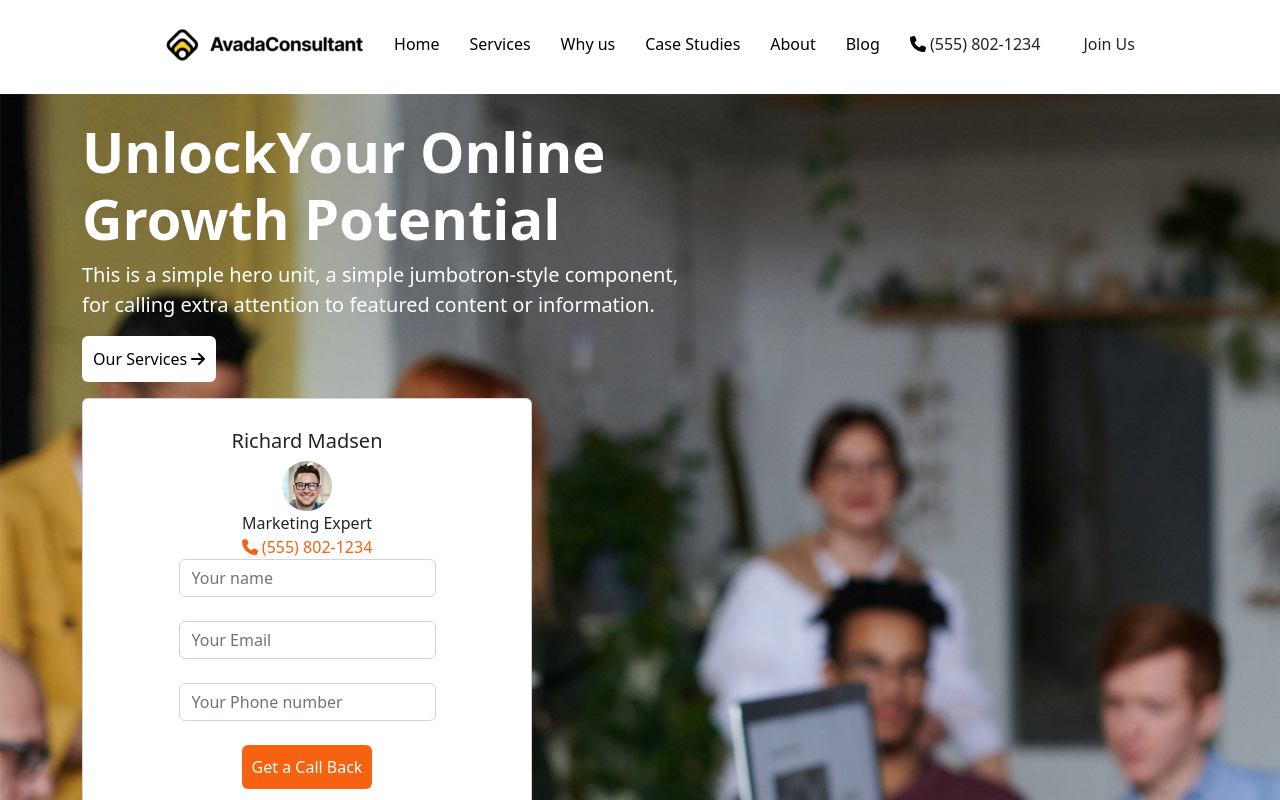
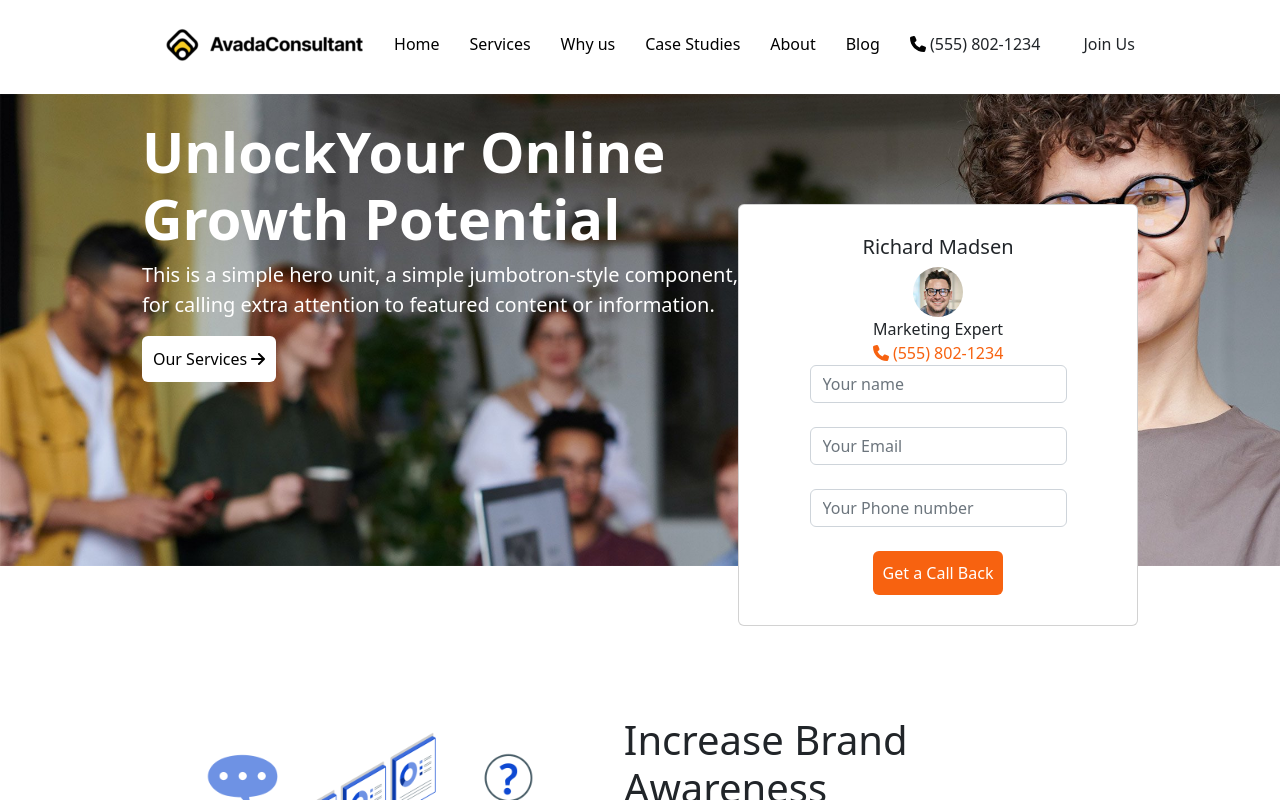
Before and after one commit to AlessioLaudicina/proj-html-vuejs, a Vue app: page / in a window 1280 px wide. Shown: the top 800 px of the page. Built offline with nearby package versions, Linux system fonts and the light colour scheme.

Commit message:
aggiunto position al form del header bottom

```diff
--- a/src/components/ContactForm.vue
+++ b/src/components/ContactForm.vue
@@ -42,7 +42,8 @@ export default {
 
 <style lang="scss" scooped>
 .card {
-    max-width: 450px;
+    width: 400px;
+
     padding: 30px;
 
     img {
--- a/src/components/CtaSection.vue
+++ b/src/components/CtaSection.vue
@@ -40,16 +40,29 @@ export default {
                         dolorum
                         eligendi officia reiciendis nostrum.</span>
                     <h3>Propriarty Process</h3>
-                    <span class="p-column">Lorem ipsum dolor sit amet consectetur adipisicing elit. Numquam consequuntur
+                    <span class="p-column">Lorem ipsum dolor sit amet consectetur adipisicing elit. <br> Numquam
+                        consequuntur
                         dolorum
                         eligendi officia reiciendis nostrum.</span>
                 </div>
                 <div class="icon">
-                    <h4>Accountability</h4>
-                    <p class="p-column"> Numquam consequuntur dolorum eligendi officia reiciendis nostrum.</p>
+                    <ul>
+                        <li>
+                            <h4>Accountability</h4>
+                            <p class="p-column"> Numquam consequuntur dolorum eligendi.</p>
+                        </li>
+                        <li>
+                            <h4>Accountability</h4>
+                            <p class="p-column"> Numquam consequuntur dolorum eligendi.</p>
+                        </li>
+                        <li>
+                            <h4>Accountability</h4>
+                            <p class="p-column"> Numquam consequuntur dolorum eligendi.</p>
+                        </li>
+                    </ul>
 
-                    <h4>Accountability</h4>
-                    <p class="p-column"> Numquam consequuntur dolorum eligendi officia reiciendis nostrum.</p>
+
+
 
 
                 </div>
@@ -93,5 +106,4 @@ export default {
     padding-right: 30px;
 
 
-}
-</style>
+}</style>
--- a/src/components/HeaderBottom.vue
+++ b/src/components/HeaderBottom.vue
@@ -12,8 +12,11 @@ export default {
 <template>
     <div class="jumbotron jumbotron-fluid h-100">
         <div class="container">
+            <div class="d-flex flex-wrap justify-content-center">
+                <div class="intro">
                     <h1 class="display-4 text-white fw-bolder pt-4">UnlockYour Online <br>Growth Potential</h1>
-            <p class="lead text-white">This is a simple hero unit, a simple jumbotron-style component, <br> for calling
+                    <p class="lead text-white">This is a simple hero unit, a simple jumbotron-style component, <br> for
+                        calling
                         extra
                         attention to
                         featured content or information.</p>
@@ -24,7 +27,13 @@ export default {
                             <fa icon="fa-solid fa-arrow-right" />
                         </a>
                     </p>
+
+                </div>
+
+                <div class="contact-form">
                     <ContactForm></ContactForm>
+                </div>
+            </div>
 
         </div>
 
@@ -41,6 +50,7 @@ export default {
     background-size: cover;
     min-height: 400px;
 
+
     .my-button {
         background-color: $white-cube-color;
         color: $black-cube-color;
@@ -48,5 +58,13 @@ export default {
 
     }
 
+    .contact-form {
+        padding-top: 50px;
+        position: relative;
+        bottom: -60px;
+    }
+
+
+
 }
 </style>
```
Lines whose indentation alone changed are shown as unchanged.
